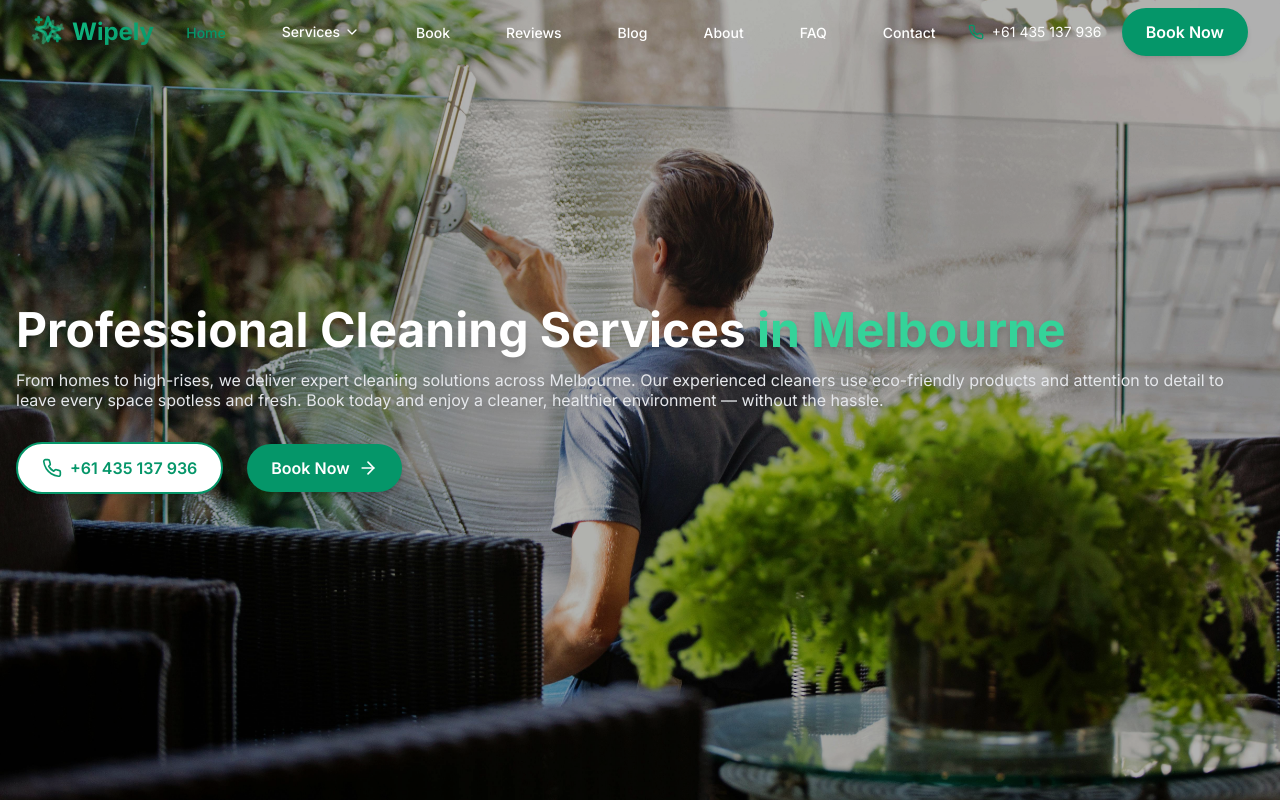
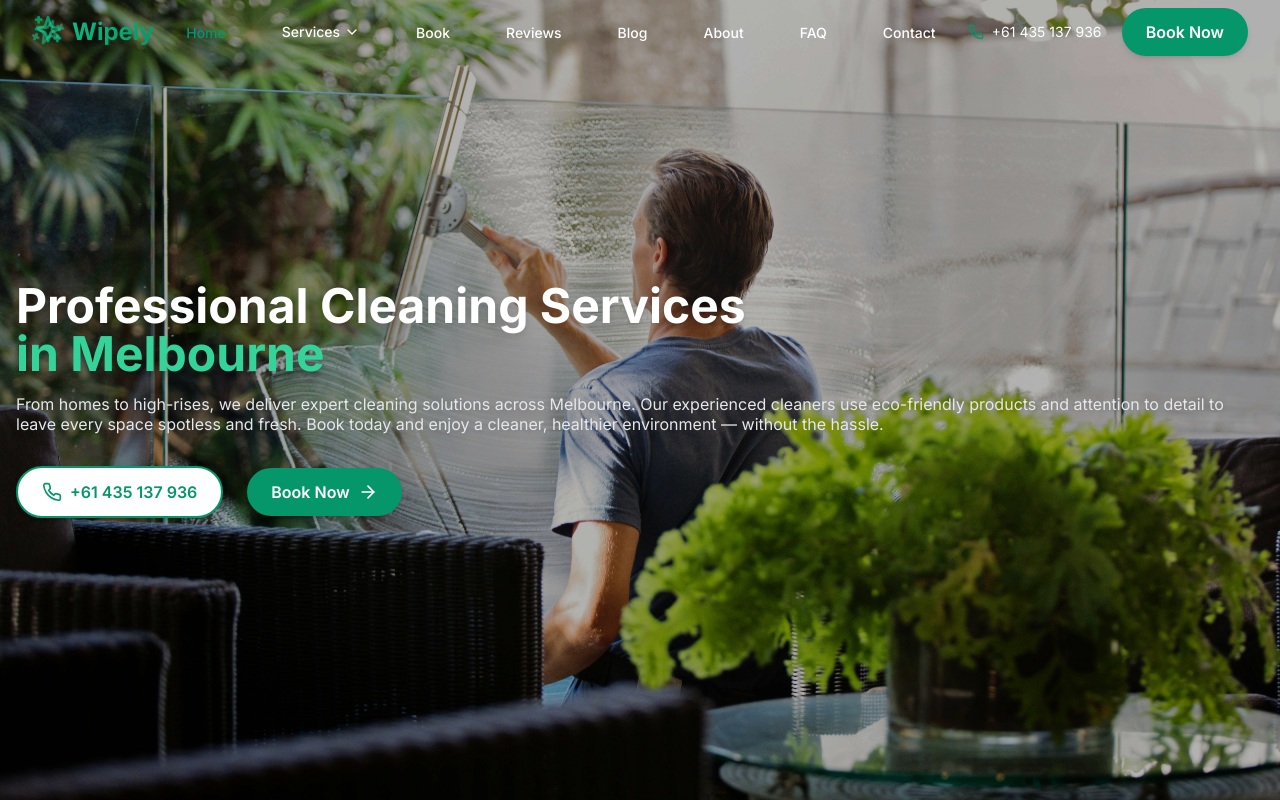
Before and after one commit to ShubhamKhunt1872003/Wipely, a React (Vite) app: page / in a window 1280 px wide. Shown: the top 800 px of the page. Built offline with nearby package versions, Linux system fonts and the light colour scheme.

Commit message:
Update home banner to put 'in Melbourne' on separate line

```diff
--- a/src/pages/Home.tsx
+++ b/src/pages/Home.tsx
@@ -158,7 +158,7 @@ const toggleFAQ = (index:any) => {
               className="text-3xl md:text-5xl font-bold mb-4 text-white drop-shadow-lg text-left"
             >
               Professional Cleaning Services
-              <span className="text-emerald-400 drop-shadow-lg"> in Melbourne</span>
+              <span className="block text-emerald-400 drop-shadow-lg">in Melbourne</span>
             </motion.h1>
             <motion.p
               initial={{ y: 50, opacity: 0 }}
```
